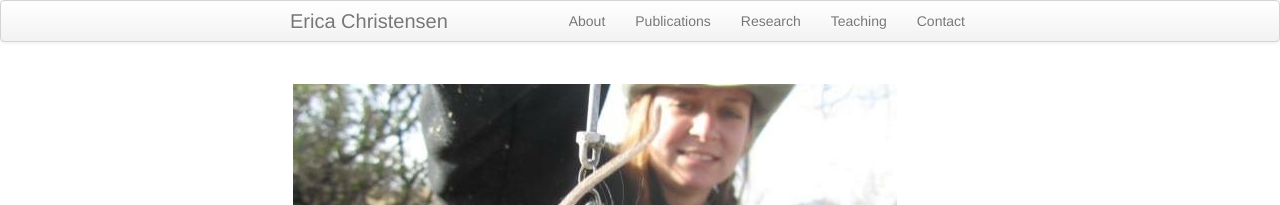
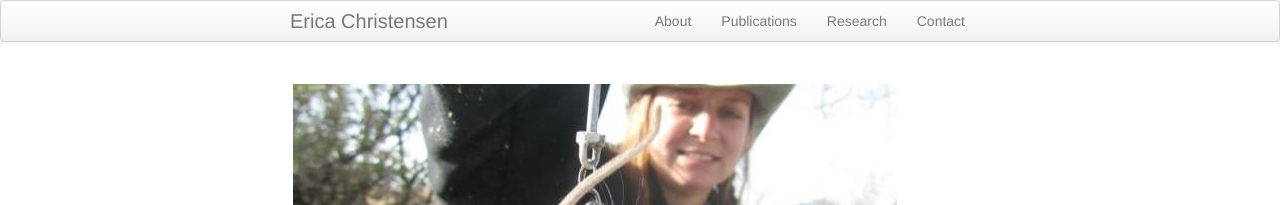
Before and after one commit to emchristensen/emchristensen.github.io, a Jekyll site: the page built from index.md, in a window 1280 px wide. Shown: the top 205 px of the page. Built offline with Jekyll 4.4.1, drawn with Linux system fonts in a browser that asks for light colours.

Commit message:
get rid of teaching page from navbar

```diff
--- a/_includes/themes/twitter/default.html
+++ b/_includes/themes/twitter/default.html
@@ -38,7 +38,6 @@
               <li><a href="{{ BASE_PATH }}/pages/about.html">About</a></li>
               <li><a href="{{ BASE_PATH }}/pages/pubs.html">Publications</a></li>
               <li><a href="{{ BASE_PATH }}/pages/Research.html">Research</a></li>
-              <li><a href="{{ BASE_PATH }}/pages/teaching.html">Teaching</a></li>
               <li><a href="{{ BASE_PATH }}/pages/Contact.html">Contact</a></li>
           </ul>
         </div>
```
